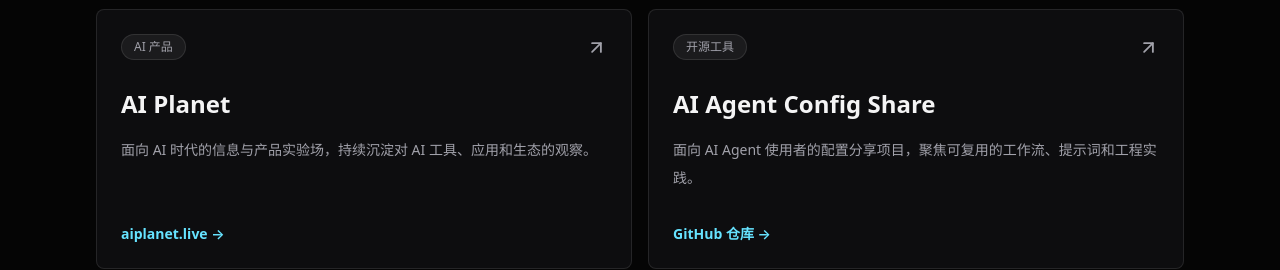
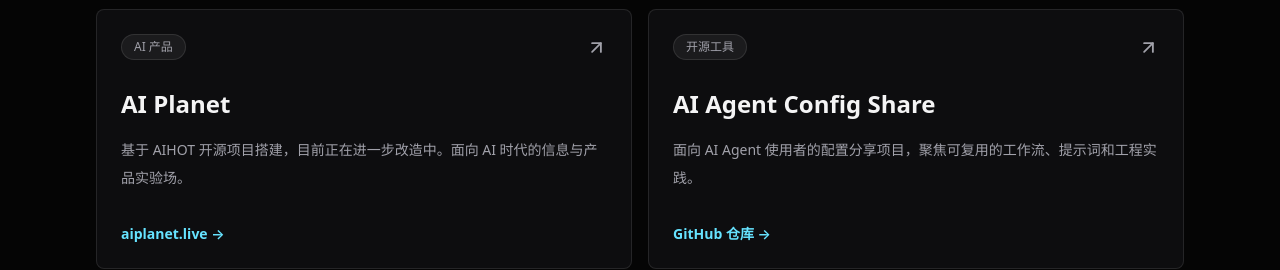
Before and after one commit to lindong28/lindong-live, a Next.js app: page / in a window 1280 px wide. Shown: the part 2220-2490 px from the top of the page. Built offline with nearby package versions, Linux system fonts and the light colour scheme.

Commit message:
fix: update AI Planet description to credit AIHOT

```diff
--- a/components/Projects.tsx
+++ b/components/Projects.tsx
@@ -5,7 +5,7 @@
     title: "AI Planet",
     href: "http://aiplanet.live",
     label: "aiplanet.live",
-    body: "面向 AI 时代的信息与产品实验场，持续沉淀对 AI 工具、应用和生态的观察。",
+    body: "基于 AIHOT 开源项目搭建，目前正在进一步改造中。面向 AI 时代的信息与产品实验场。",
     meta: "AI 产品",
   },
   {
```
